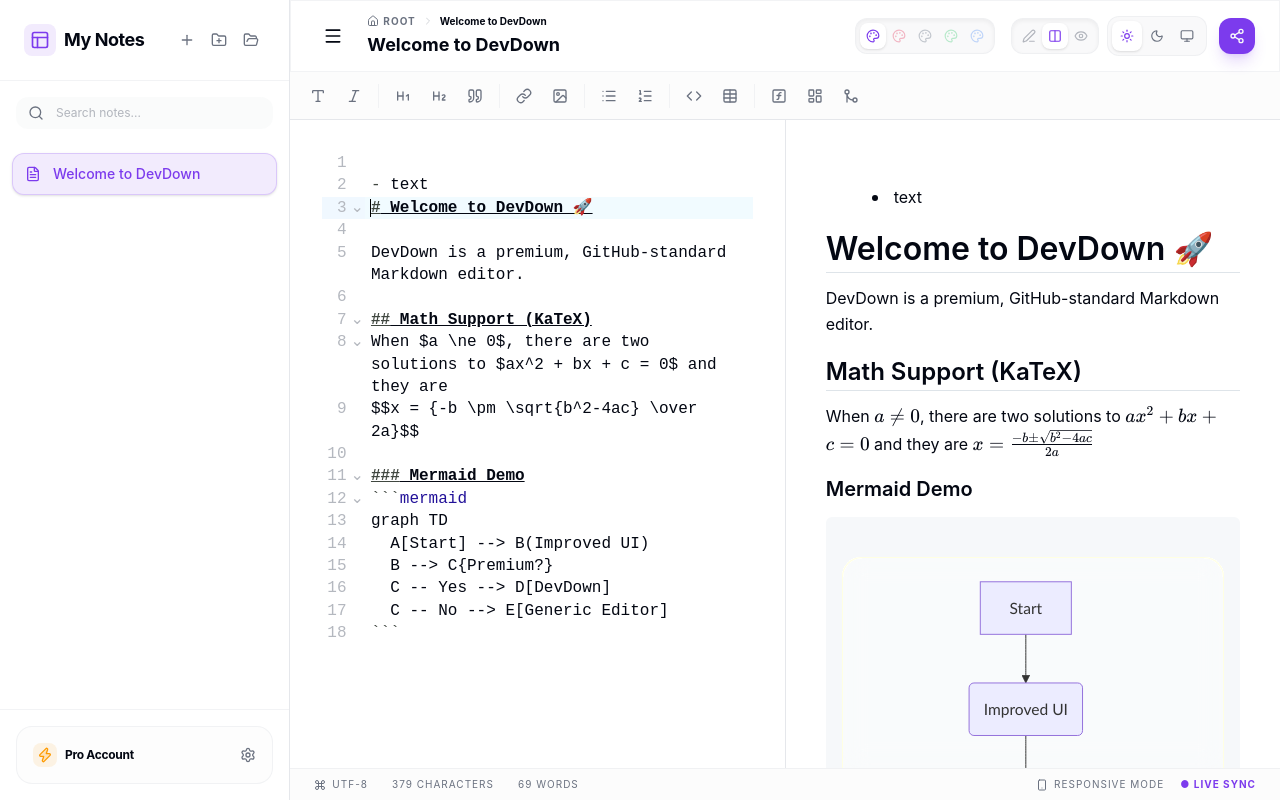
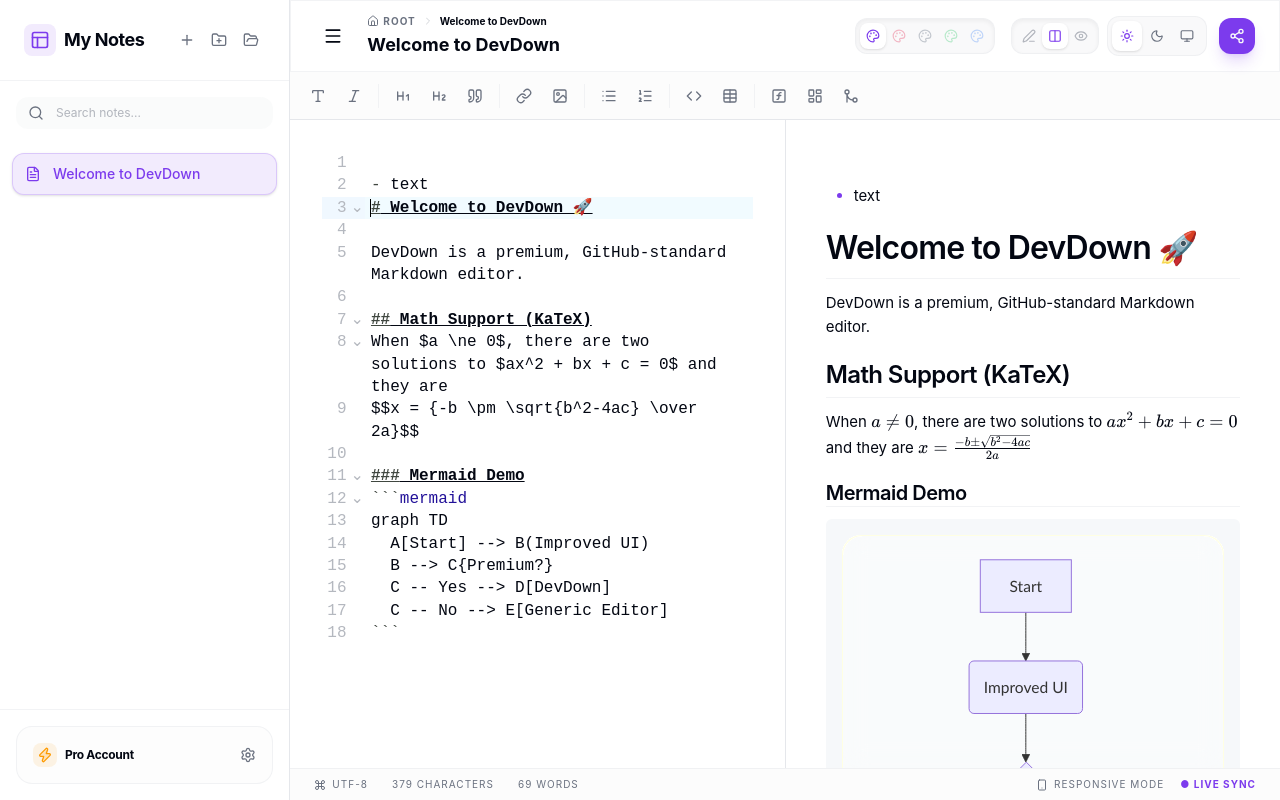
Before and after one commit to YashashavGoyal/DevDown, a React (Vite) app: page / in a window 1280 px wide. Both pictures are taken after a click on the button "Bullet List". Built offline with nearby package versions, Linux system fonts and the light colour scheme.

Commit message:
fix: ul rendering

```diff
--- a/src/components/Preview.tsx
+++ b/src/components/Preview.tsx
@@ -73,9 +73,13 @@
 
 const MarkdownComponents = {
   code: CodeBlock,
-  ul: ({ children }: any) => <ul className="list-disc list-outside mb-4 ml-8 space-y-1">{children}</ul>,
-  ol: ({ children }: any) => <ol className="list-decimal list-outside mb-4 ml-8 space-y-1">{children}</ol>,
-  li: ({ children }: any) => <li className="mb-0.5 ps-1">{children}</li>,
+  h1: ({ children }: any) => <h1 className="text-[32px] font-bold border-b border-border/50 pb-2 mb-6 mt-10 tracking-tight leading-tight">{children}</h1>,
+  h2: ({ children }: any) => <h2 className="text-[24px] font-bold border-b border-border/50 pb-1.5 mb-4 mt-8 tracking-tight leading-tight">{children}</h2>,
+  h3: ({ children }: any) => <h3 className="text-[20px] font-bold mb-3 mt-6 tracking-tight leading-snug">{children}</h3>,
+  h4: ({ children }: any) => <h4 className="text-[18px] font-bold mb-2 mt-4 tracking-tight leading-snug">{children}</h4>,
+  ul: ({ children }: any) => <ul className="mb-4 space-y-1.5 list-disc">{children}</ul>,
+  ol: ({ children }: any) => <ol className="mb-4 space-y-1.5 list-decimal">{children}</ol>,
+  li: ({ children }: any) => <li className="mb-0.5 leading-relaxed text-[15px]">{children}</li>,
   div: ({ children, align, ...props }: any) => {
     const style: React.CSSProperties = {};
     if (align) style.textAlign = align as any;
@@ -87,7 +91,7 @@
       (child) => React.isValidElement(child) && (typeof child.type === 'string' && ['div', 'pre', 'table', 'blockquote', 'ul', 'ol', 'li'].includes(child.type))
     );
     if (hasBlockChild) return <div className="mb-2 last:mb-0">{children}</div>;
-    return <p className="mb-2 last:mb-0 leading-relaxed">{children}</p>;
+    return <p className="mb-2 last:mb-0 leading-relaxed text-[15px]">{children}</p>;
   }
 };
 
--- a/src/index.css
+++ b/src/index.css
@@ -147,58 +147,70 @@
   scrollbar-width: none;
 }
 
-/* Master Markdown Polish */
+/* FINAL Markdown Stabilization Block */
 .markdown-body {
   line-height: 1.5 !important;
+  font-family: var(--app-font-family) !important;
+  background-color: transparent !important;
 }
 
-.markdown-body h1,
-.markdown-body h2,
-.markdown-body h3 {
+.markdown-body h1, .markdown-body h2, .markdown-body h3, .markdown-body h4 {
+  color: hsl(var(--foreground)) !important;
+  border-bottom: 1px solid hsla(var(--border) / 0.5) !important;
   margin-top: 1.25rem !important;
   margin-bottom: 0.75rem !important;
-  padding-bottom: 0.2rem !important;
 }
 
-.markdown-body p,
-.markdown-body blockquote,
+/* List Structure & Markers */
 .markdown-body ul,
-.markdown-body ol,
-.markdown-body dl,
-.markdown-body table,
-.markdown-body pre {
+.markdown-body ol {
+  padding-left: 1.75rem !important;
   margin-top: 0 !important;
-  margin-bottom: 0.6rem !important;
+  margin-bottom: 0.8rem !important;
+}
+
+.markdown-body ul {
+  list-style-type: disc !important;
+}
+
+.markdown-body ol {
+  list-style-type: decimal !important;
 }
 
 .markdown-body li {
   margin-bottom: 0.1rem !important;
 }
 
+/* Styled Marker */
+.markdown-body li::marker {
+  color: hsl(var(--primary)) !important;
+  font-weight: bold !important;
+}
+
+/* Ensure sub-points inherit correctly */
+.markdown-body li > ul,
+.markdown-body li > ol {
+  margin-top: 0.2rem !important;
+  margin-bottom: 0 !important;
+  padding-left: 1.25rem !important;
+}
+
+/* Kill all conflicting pseudo-elements */
+.markdown-body li::before {
+  display: none !important;
+  content: none !important;
+}
+
+/* Neutralize inner element margins */
+.markdown-body p,
+.markdown-body div,
+.markdown-body blockquote {
+  margin-top: 0 !important;
+  margin-bottom: 0.8rem !important;
+}
+
 .markdown-body li > p,
 .markdown-body li > div {
-  margin-top: 0 !important;
   margin-bottom: 0 !important;
-  display: inline-block;
+  display: inline !important;
 }
-
-.markdown-body ul,
-.markdown-body ol {
-  padding-left: 1.6rem !important;
-}
-
-/* Fix double-dot/marker issue by ensuring standard markers */
-.markdown-body li::marker {
-  color: var(--primary) !important;
-  font-size: 1.1em;
-}
-
-.markdown-body li p {
-  margin-top: 0 !important;
-  margin-bottom: 0 !important;
-}
-
-.markdown-body ul,
-.markdown-body ol {
-  padding-left: 2em !important;
-}
```
